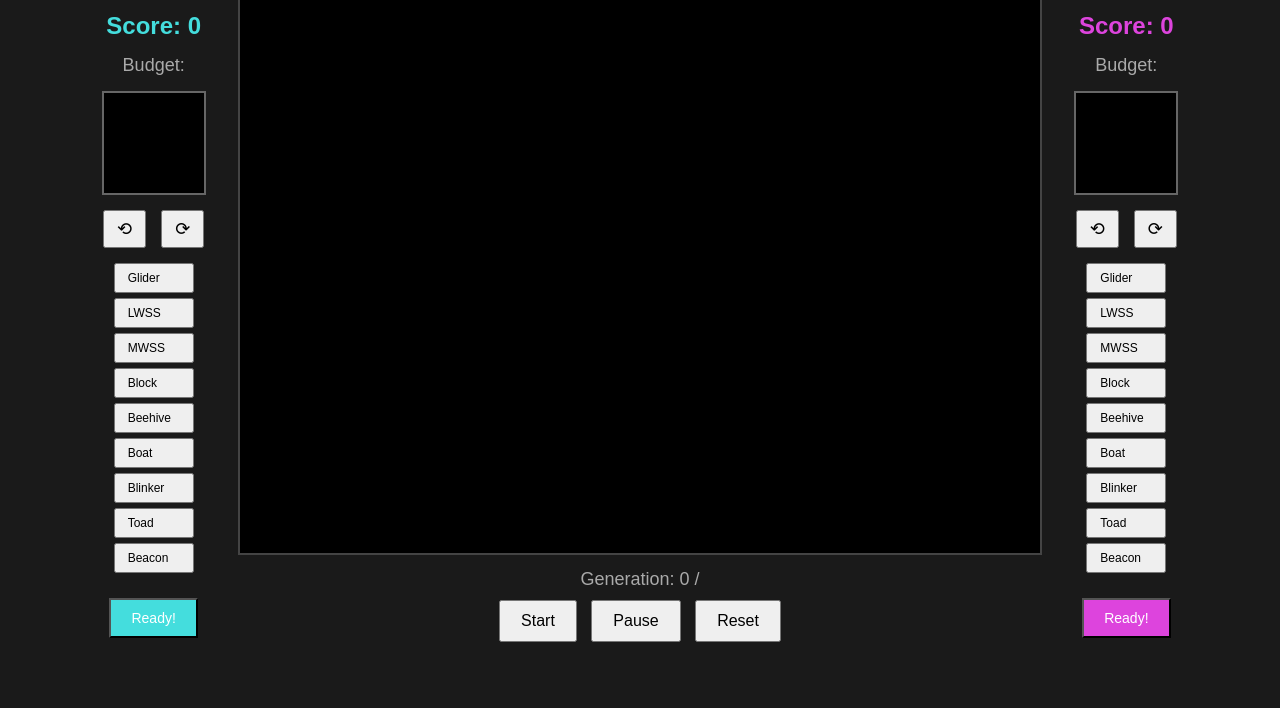
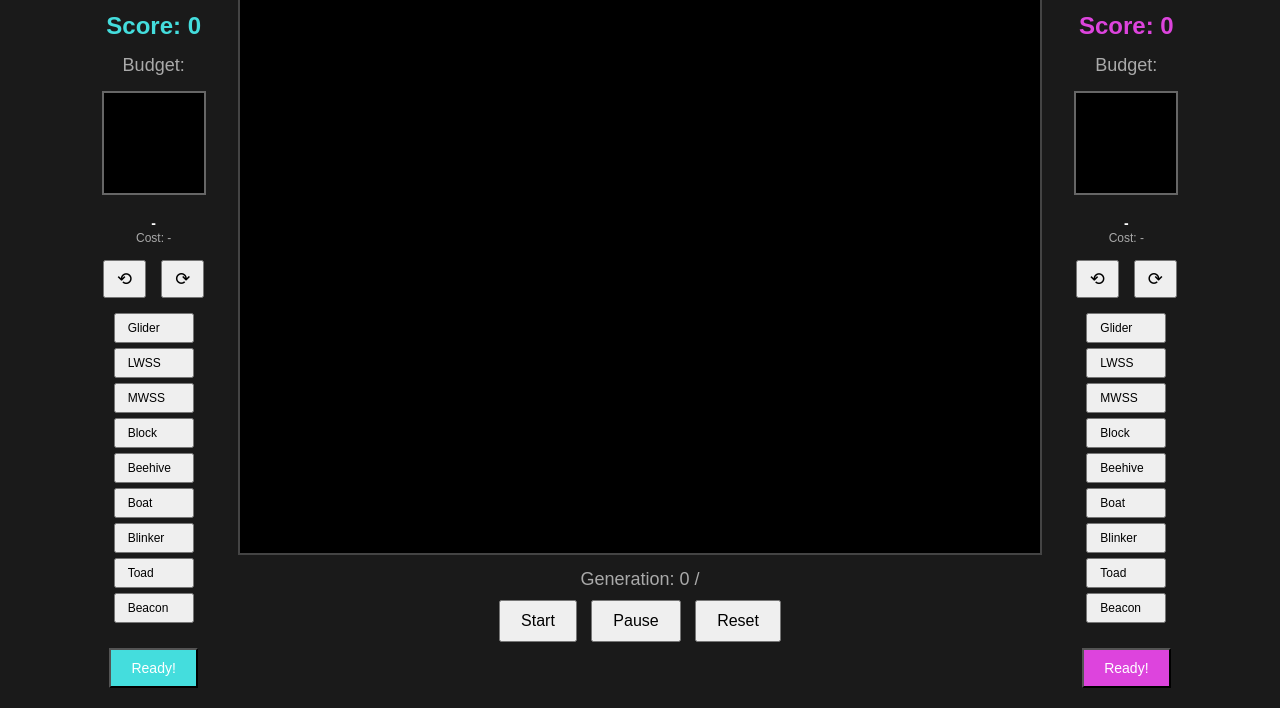
Before and after one commit to jonnysod/pattern-clash, a website: page index.html in a window 1280 px wide. Shown: the part 147-855 px from the top of the page. Before the commit the page ends 809 px from the top, so only its background shows below. Drawn offline with Linux system fonts and the light colour scheme.

Commit message:
Add pattern name and cost to preview display
- Show pattern name and cell cost below preview canvas
- Update info when pattern selected/deselected
- Clear on game restart

```diff
--- a/index.html
+++ b/index.html
@@ -92,6 +92,19 @@
           height="100"
           style="border: 2px solid #666"
         ></canvas>
+
+        <!-- Pattern info -->
+        <div style="text-align: center; margin-top: 5px">
+          <div
+            id="patternName1"
+            style="font-size: 14px; color: #ffffff; font-weight: bold"
+          >
+            -
+          </div>
+          <div id="patternCost1" style="font-size: 12px; color: #aaaaaa">
+            Cost: -
+          </div>
+        </div>
 
         <div style="display: flex; gap: 5px">
           <button id="rotateLeft1" style="padding: 6px 12px; font-size: 18px">
@@ -209,6 +222,19 @@
           style="border: 2px solid #666"
         ></canvas>
 
+        <!-- Pattern info -->
+        <div style="text-align: center; margin-top: 5px">
+          <div
+            id="patternName2"
+            style="font-size: 14px; color: #ffffff; font-weight: bold"
+          >
+            -
+          </div>
+          <div id="patternCost2" style="font-size: 12px; color: #aaaaaa">
+            Cost: -
+          </div>
+        </div>
+
         <div style="display: flex; gap: 5px">
           <button id="rotateLeft2" style="padding: 6px 12px; font-size: 18px">
             ⟲
@@ -263,10 +289,10 @@
       </div>
     </div>
 
-    </div>
-
     <!-- Winner overlay -->
-    <div id="winnerOverlay" style="
+    <div
+      id="winnerOverlay"
+      style="
         display: none;
         position: fixed;
         top: 0;
@@ -277,16 +303,31 @@
         z-index: 1000;
         justify-content: center;
         align-items: center;
-    ">
-      <div style="
+      "
+    >
+      <div
+        style="
           background-color: #2a2a2a;
           padding: 40px 60px;
           border-radius: 10px;
           text-align: center;
-      ">
-        <h1 id="winnerTitle" style="font-size: 48px; margin-bottom: 20px; color: #00ff00">Player 1 Wins!</h1>
-        <p id="winnerScore" style="font-size: 24px; color: #aaaaaa; margin-bottom: 30px">Score: 25 - 18</p>
-        <button id="restartBtn" style="
+        "
+      >
+        <h1
+          id="winnerTitle"
+          style="font-size: 48px; margin-bottom: 20px; color: #00ff00"
+        >
+          Player 1 Wins!
+        </h1>
+        <p
+          id="winnerScore"
+          style="font-size: 24px; color: #aaaaaa; margin-bottom: 30px"
+        >
+          Score: 25 - 18
+        </p>
+        <button
+          id="restartBtn"
+          style="
             padding: 15px 40px;
             font-size: 20px;
             background-color: #44dddd;
@@ -294,7 +335,10 @@
             border: none;
             border-radius: 5px;
             cursor: pointer;
-        ">Restart Game</button>
+          "
+        >
+          Restart Game
+        </button>
       </div>
     </div>
 
```
Also changed, not shown: src/ui.ts (+23 -0 lines). Lines whose indentation alone changed are shown as unchanged.
